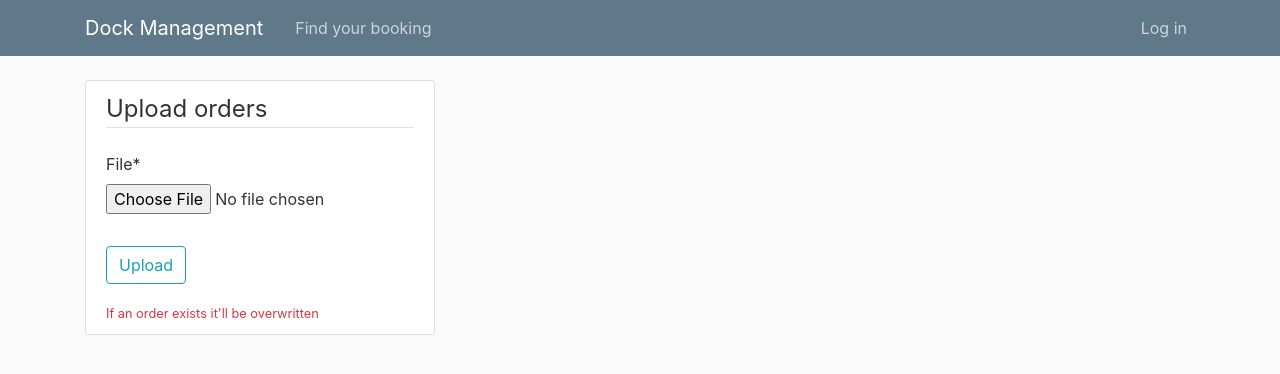
After one commit to AMSUFV/dock-management, a Django app: page /upload_orders/ in a window 1280 px wide. The commit adds this page. Shown: the top 374 px of the page. Run offline with Django 3.2, Linux system fonts and the light colour scheme; some libraries are stand-ins or nearby versions.

Commit message:
before adding the barrier

```diff
--- a/dock_scheduler/forms.py
+++ b/dock_scheduler/forms.py
@@ -1,5 +1,5 @@
 from django import forms
-from django.core.validators import RegexValidator
+from django.core.validators import RegexValidator, FileExtensionValidator
 import datetime
 
 
@@ -164,10 +164,14 @@ class DailySchedule(forms.Form):
         label='Date',
         help_text='Year-Month-Day format: 2020-03-25'
     )
-    schedule = forms.FileField()
+    schedule = forms.FileField(validators=[FileExtensionValidator(allowed_extensions=['csv'])])
 
     def clean_day(self):
         day = self.cleaned_data['day']
         if day < datetime.date.today():
             raise forms.ValidationError("Can't set a schedule for the past.")
         return day
+
+
+class UploadOrders(forms.Form):
+    file = forms.FileField(validators=[FileExtensionValidator(allowed_extensions=['csv'])])
--- a/dock_scheduler/templates/dock_scheduler/base.html
+++ b/dock_scheduler/templates/dock_scheduler/base.html
@@ -33,7 +33,8 @@
             <!-- Navbar Right Side -->
             <div class="navbar-nav">
                 {% if user|has_group:"Managers" or user.is_superuser %}
-                    <a class="nav-item nav-link" href="{% url 'scheduler-schedule' %}">Upload schedule</a>
+                <a class="nav-item nav-link" href="{% url 'scheduler-upload-orders' %}">Upload orders</a>
+                <a class="nav-item nav-link" href="{% url 'scheduler-schedule' %}">Upload schedule</a>
                 {% endif %}
                 {% if user.is_staff %}
                     <a class="nav-item nav-link" href="{% url 'admin:index' %}">Administration</a>
--- /dev/null
+++ b/dock_scheduler/templates/dock_scheduler/order_upload_form.html
@@ -0,0 +1,20 @@
+{% extends "dock_scheduler/base.html" %}
+{% load crispy_forms_tags %}
+{% block form_block %}
+<div class="col-md-4">
+    <div class="content-section">
+        <form enctype="multipart/form-data" method="post">
+            {% csrf_token %}
+            <fieldset class="form-group">
+                <legend class="border-bottom mb-4">Upload orders</legend>
+                {{ form|crispy }}
+            </fieldset>
+            <div class="form-group">
+                <button class="btn btn-outline-info" type="submit">Upload</button>
+            </div>
+            <small class="text-danger">If an order exists it'll be overwritten</small>
+        </form>
+    </div>
+</div>
+<div class="col-md-8"></div>
+{% endblock form_block %}
--- a/dock_scheduler/templates/dock_scheduler/scheduleform.html
+++ b/dock_scheduler/templates/dock_scheduler/schedule_upload_form.html
@@ -12,7 +12,7 @@
             <div class="form-group">
                 <button class="btn btn-outline-info" type="submit">Upload</button>
             </div>
-            <small>The schedule for the chosen day will be deleted</small>
+            <small class="text-danger">If an schedule exists for the chosen day it'll be overwritten</small>
         </form>
     </div>
 </div>
--- a/dock_scheduler/urls.py
+++ b/dock_scheduler/urls.py
@@ -9,5 +9,6 @@ urlpatterns = [
     path('lookup/<int:pk>/', BookingDetailView.as_view(), name='booking-detail'),
     path('lookup/<int:pk>/delete/', BookingDelete.as_view(), name='booking-delete'),
     path('schedule/', views.scheduleupload, name='scheduler-schedule'),
+    path('upload_orders/', views.order_upload, name='scheduler-upload-orders'),
 
 ]
--- a/dock_scheduler/views.py
+++ b/dock_scheduler/views.py
@@ -8,7 +8,7 @@ from django.views.generic import DetailView, FormView, DeleteView
 
 from .forms import *
 from .models import *
-from .utils.csv_parser import handle_schedule
+from .utils.csv_parser import handle_schedule, handle_orders
 
 
 # TODO: add load or unload field for orders and add the logic for the reservations
@@ -85,15 +85,6 @@ def home(request):
         return render(request, 'dock_scheduler/home.html', context)
 
 
-# @staff_member_required()
-# def bookings(request):
-#     context = {
-#         'bookings': Booking.objects.all(),
-#         'title': 'Bookings'
-#     }
-#     return render(request, 'dock_scheduler/.html', context)
-
-
 def scheduleupload(request):
     context = {
         'form': DailySchedule(),
@@ -125,20 +116,35 @@ def scheduleupload(request):
 
             if len(today_activities):
                 messages.warning(request, 'A schedule for this day already exists.')
-                return render(request, 'dock_scheduler/scheduleform.html', context)
+                return render(request, 'dock_scheduler/schedule_upload_form.html', context)
 
             handle_schedule(request.FILES['schedule'], day)
 
             messages.success(request, 'Schedule added!')
 
-            return render(request, 'dock_scheduler/scheduleform.html', context)
+            return render(request, 'dock_scheduler/schedule_upload_form.html', context)
 
         else:
             messages.warning(request, 'Check the form for errors')
             context['form'] = form
-            return render(request, 'dock_scheduler/scheduleform.html', context)
+            return render(request, 'dock_scheduler/schedule_upload_form.html', context)
     else:
-        return render(request, 'dock_scheduler/scheduleform.html', context)
+        return render(request, 'dock_scheduler/schedule_upload_form.html', context)
+
+
+def order_upload(request):
+    if request.method == 'POST':
+        form = UploadOrders(request.POST, request.FILES)
+        if form.is_valid():
+            handle_orders(request.FILES['file'])
+            messages.success(request, 'Orders added successfully!')
+            return redirect('/')
+        else:
+            messages.warning(request, 'Invalid file.')
+            return render(request, 'dock_scheduler/order_upload_form.html', context=dict(form=form))
+    else:
+        form = UploadOrders()
+        return render(request, 'dock_scheduler/order_upload_form.html', context=dict(form=form))
 
 
 class ActivityDetailView(DetailView):
```
Also changed, not shown: dock_scheduler/utils/csv_parser.py (+30 -4 lines).
